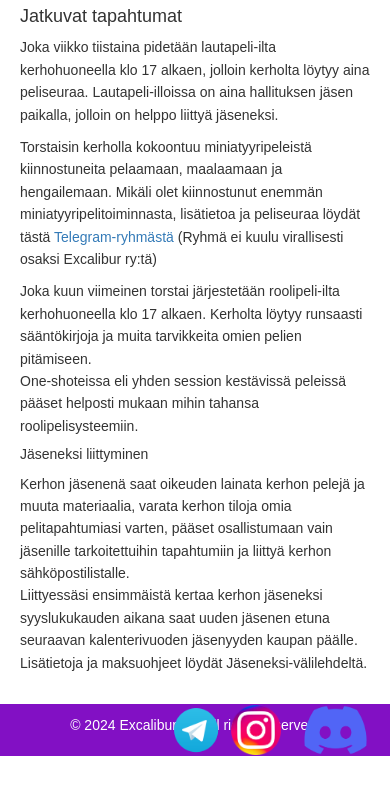
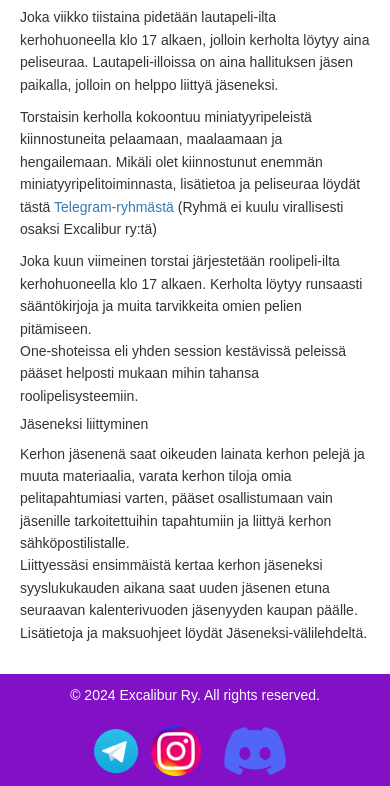
Before and after one commit to FinnPete/Excalibur-Verkkosivut, a plain HTML site: page Fuksi.html in a window 390 px wide. Shown: the part 585-1371 px from the top of the page. Before the commit the page ends 1341 px from the top, so only its background shows below. Drawn offline with nearby package versions, Linux system fonts and the light colour scheme.

Commit message:
Update Fuksi.html
Fix footer

```diff
--- a/Fuksi.html
+++ b/Fuksi.html
@@ -15,12 +15,18 @@
             margin: 0;
             padding: 0;
             line-height: 1.6;
+            display: flex;
+            flex-direction: column;
+            min-height: 100vh;
         }
         header {
             background: #8210c4;
             color: #fff;
             padding: 1rem 0;
             text-align: center;
+        }
+        header h1 {
+            margin: 0;
         }
         nav {
             background: #444;
@@ -41,6 +47,7 @@
             text-decoration: none;
         }
         .container {
+            flex: 1;
             display: flex;
             flex-direction: column;
             padding: 2rem;
@@ -50,9 +57,13 @@
             justify-content: space-between;
             align-items: flex-start;
         }
+        .left-column {
+            flex: 2;
+        }
         .image {
             margin-left: 15px;
             flex-shrink: 0;
+            flex: 1;
         }
 
         .image img {
@@ -67,19 +78,52 @@
             text-align: center;
             padding: 1rem 0;
             width: 100%;
-            position: relative;
+            display: flex;
+            justify-content: center;
+            align-items: center;
+            flex-direction: column;
         }
+
+        footer .footer-content {
+            display: flex;
+            justify-content: space-between;
+            align-items: center;
+            width: 100%;
+            max-width: 1200px;
+            padding: 0 1rem;
+            box-sizing: border-box;
+        }
+
+        footer .footer-text {
+            text-align: left;
+            flex: 1;
+        }
+
         footer .footer-images {
-            position: absolute;
-            top: 50%;
-            right: 1rem;
-            transform: translateY(-50%);
             display: flex;
             gap: 1rem;
+            flex: 1;
+            justify-content: flex-end;
         }
         footer .footer-images img{
             height: 50px;
             width: auto;
+        }
+
+        @media (max-width: 600px) {
+            footer .footer-content {
+                flex-direction: column;
+                align-items: center;
+            }
+
+            footer .footer-images {
+                margin-top: 1rem;
+                justify-content: center;
+            }
+
+            footer .footer-text {
+                text-align: center;
+            }
         }
     </style>
 </head>
```
